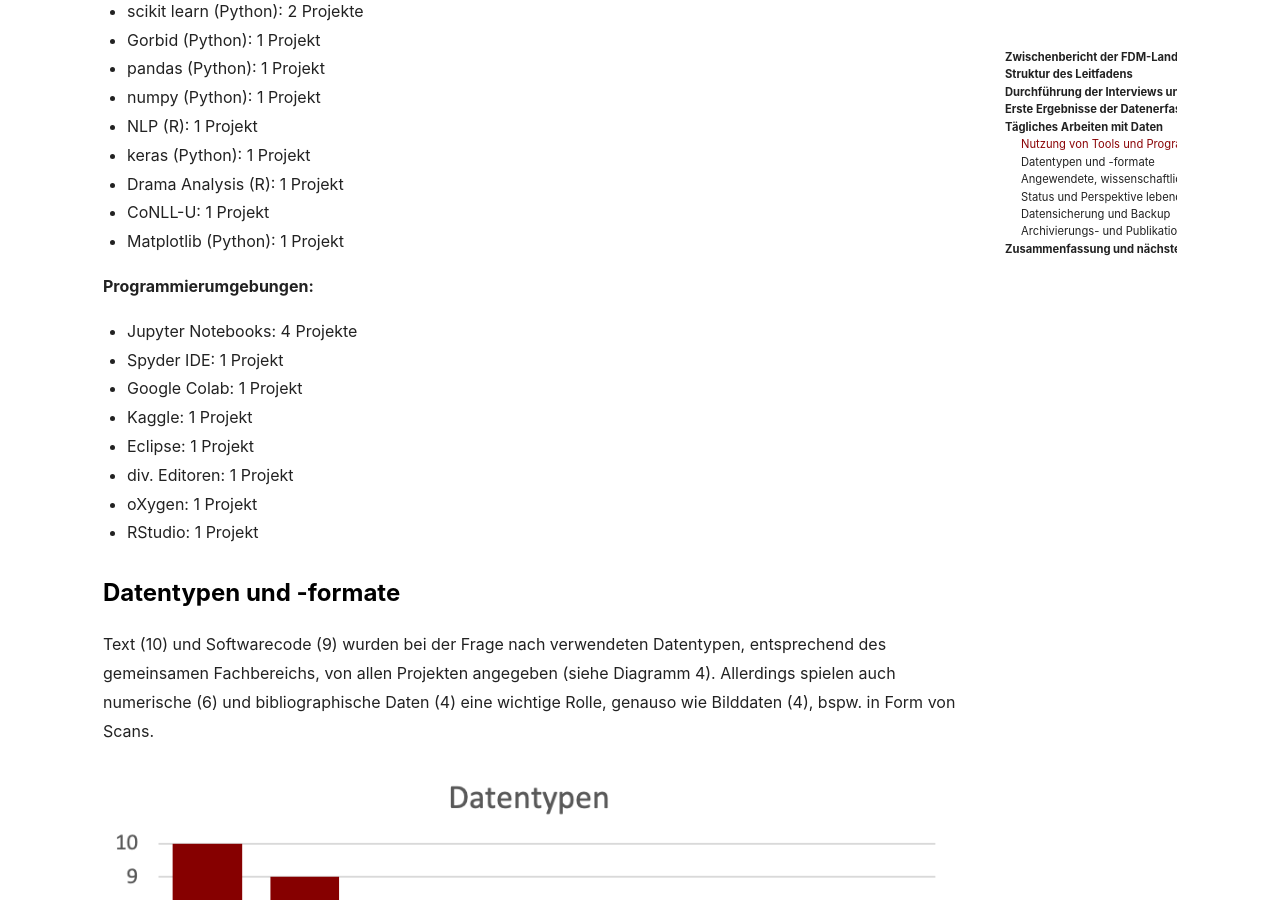
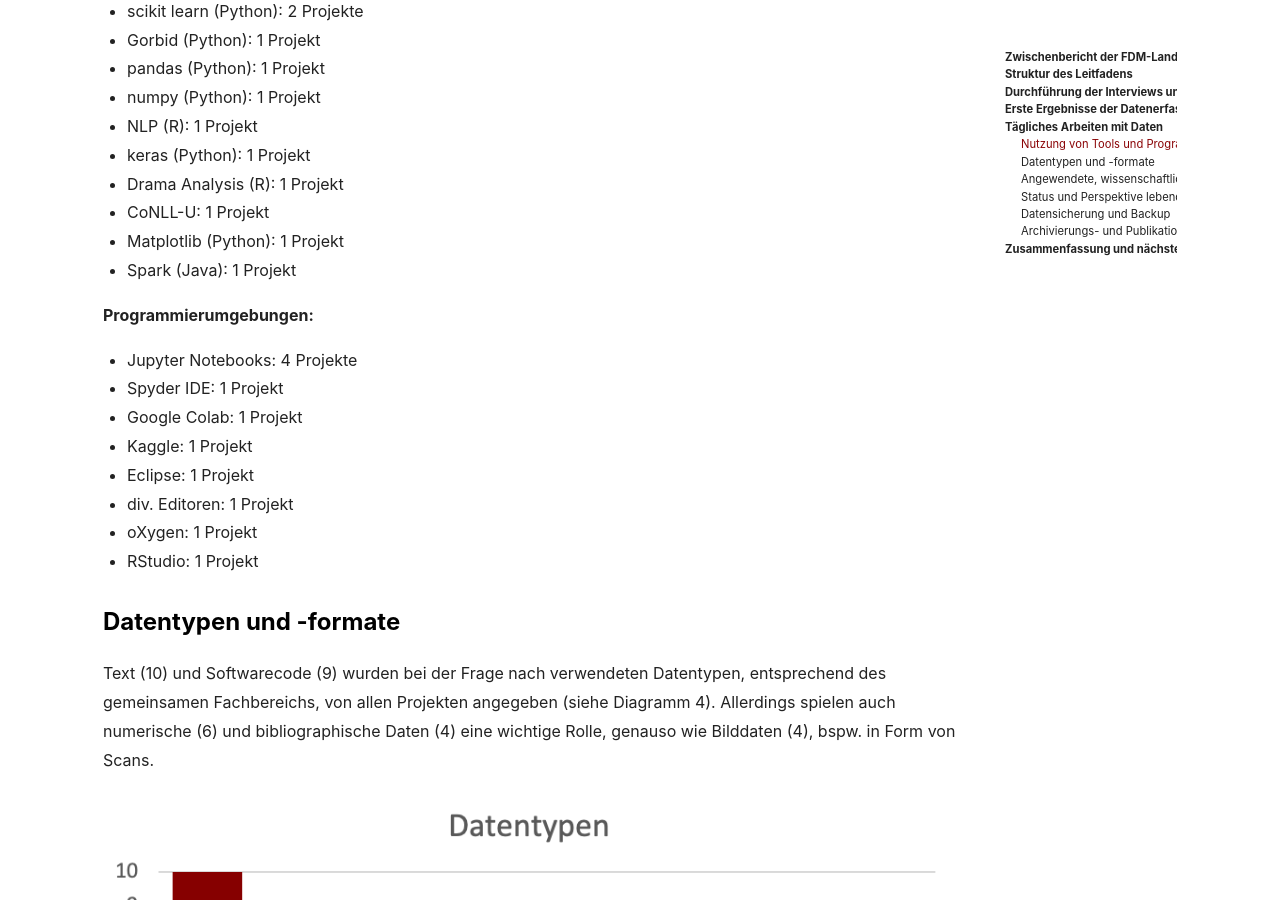
Before and after one commit to dfg-spp-cls/dfg-spp-cls.github.io, a Jekyll site: the page built from _posts/2020-11-12-Landschaftvermessung.md, in a window 1280 px wide and 900 px high, scrolled down 6053 px. Built offline with Jekyll 4.4.1, drawn with Linux system fonts in a browser that asks for light colours; nearby versions of some CDN libraries.

Commit message:
Update 2020-11-12-Landschaftvermessung.md

```diff
--- a/_posts/2020-11-12-Landschaftvermessung.md
+++ b/_posts/2020-11-12-Landschaftvermessung.md
@@ -97,6 +97,7 @@
 - Drama Analysis (R): 1 Projekt
 - CoNLL-U: 1 Projekt
 - Matplotlib (Python): 1 Projekt
+- Spark (Java): 1 Projekt
 
 **Programmierumgebungen:**
 - Jupyter Notebooks: 4 Projekte
```
